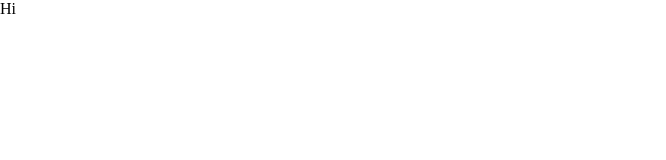
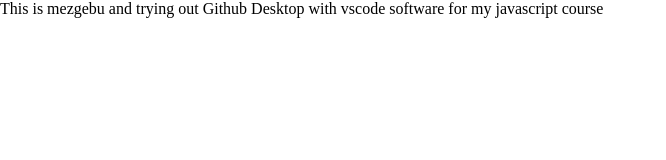
Before and after one commit to COGCIB/Scrimba-play-ground, a website: page index.html in a window 1280 px wide. Shown: the whole page, without its empty margins (0-666 px from the left). Drawn offline with nearby package versions, Linux system fonts and the light colour scheme.

Commit message:
updated index.html file
testing github desktop with vs code

```diff
--- a/index.html
+++ b/index.html
@@ -1,6 +1,7 @@
 <html>
-    <head><link rel="stylesheet" href="https://cdnjs.cloudflare.com/ajax/libs/normalize/8.0.1/normalize.css"></head>
+    <head>
+        <link rel="stylesheet" href="https://cdnjs.cloudflare.com/ajax/libs/normalize/8.0.1/normalize.css"></head>
     <body>
-        Hi
+        This is mezgebu and trying out Github Desktop with vscode software for my javascript course
     </body>
 </html>
```
